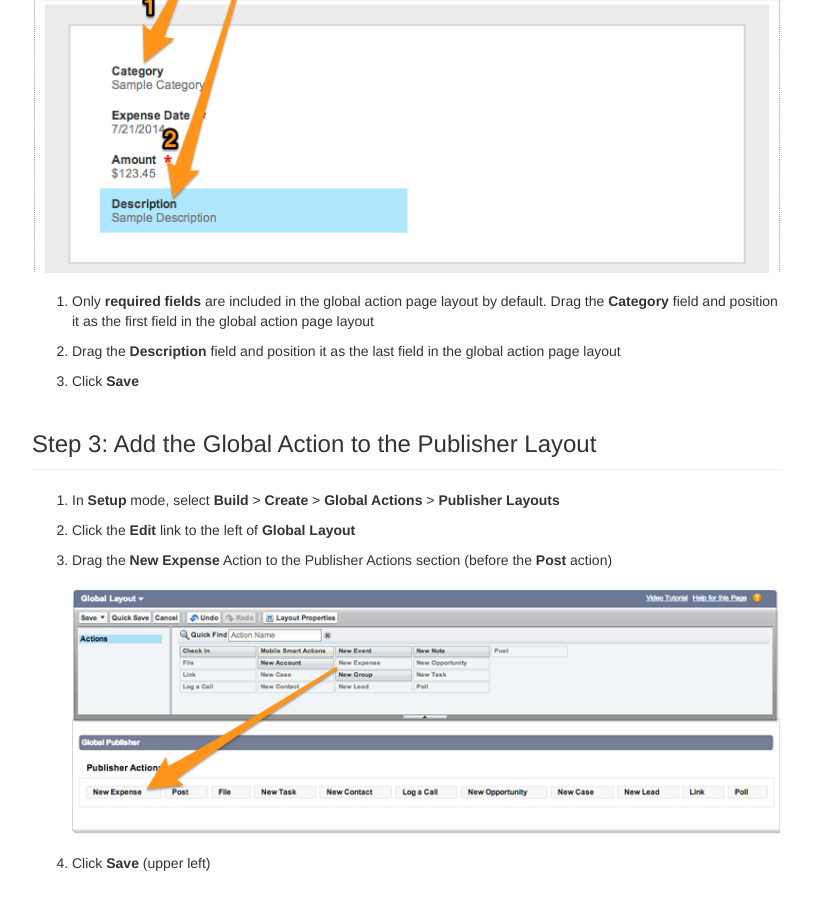
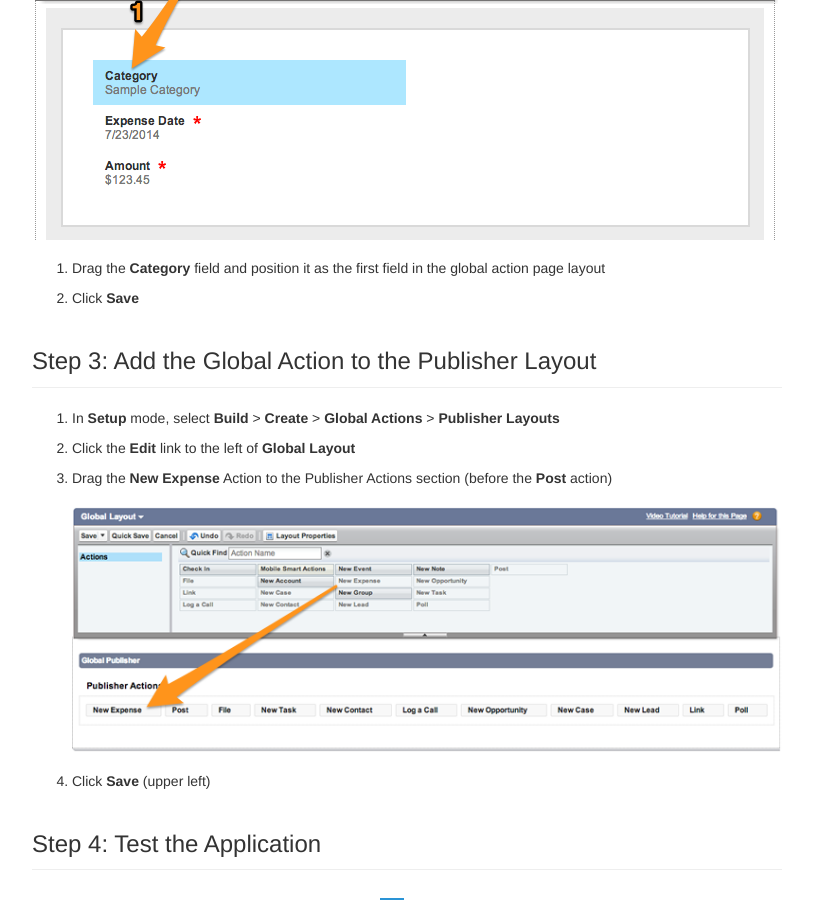
Before and after one commit to ccoenraets/salesforce1-app-tutorial, a Jekyll site: the page built from create-global-action.md, in a window 1280 px wide and 900 px high, scrolled down 1198 px. Shown: the whole window, without its empty margins (38-851 px from the left). Built offline with Jekyll 4.4.1, drawn with Linux system fonts in a browser that asks for light colours; Markdown is read by kramdown in place of the engine named in the settings; comment, search, counter and statistics services are not loaded.

Commit message:
editing instructions

```diff
--- a/create-global-action.md
+++ b/create-global-action.md
@@ -26,9 +26,7 @@ are not mentioned below):
 
 ![](images/global_action_layout.png)
 
-1. Only **required fields** are included in the global action page layout by default. Drag the **Category** field and position it as the first field in the global action page layout
-
-1. Drag the **Description** field and position it as the last field in the global action page layout
+1. Drag the **Category** field and position it as the first field in the global action page layout
 
 1. Click **Save**
 
```
Also changed, not shown: images/global_action_layout.png, 2 other files.
